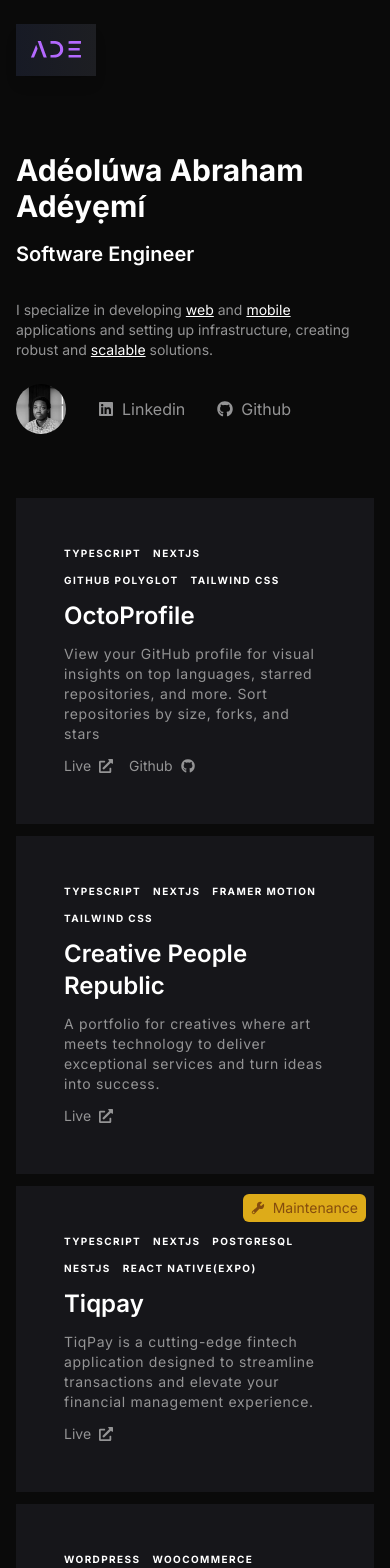
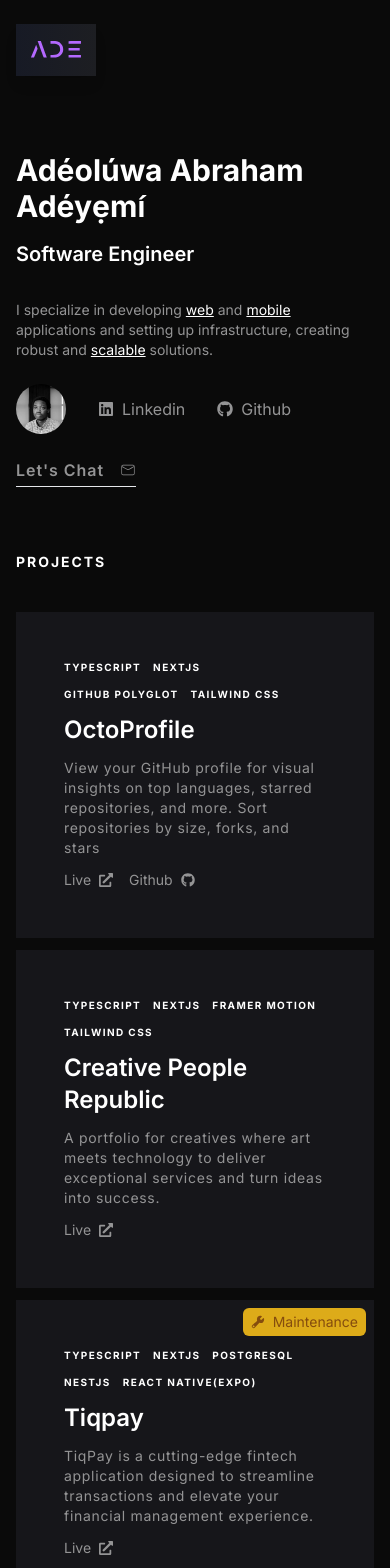
Before and after one commit to Shurrd/adeoluwa.dev, a Next.js app: page / in a window 390 px wide. Shown: the top 1568 px of the page. Built offline with nearby package versions, Linux system fonts and the light colour scheme.

Commit message:
fix: fixed responsiveness and ux issue

```diff
--- a/app/components/Contact.tsx
+++ /dev/null
@@ -1,7 +0,0 @@
-import React from 'react';
-
-const Contact = () => {
-  return <div>Contact</div>;
-};
-
-export default Contact;
--- a/app/components/Hero.tsx
+++ b/app/components/Hero.tsx
@@ -1,6 +1,8 @@
 import React from 'react';
 import Menu from './Menu';
 import Socials from './Socials';
+import Link from 'next/link';
+import { CiMail } from 'react-icons/ci';
 
 const Hero = () => {
   return (
@@ -22,6 +24,14 @@ const Hero = () => {
         <Menu />
       </div>
       <Socials />
+      <Link
+        href={'https://calendly.com/engraaadeyemi/30min?month=2024-07'}
+        className='tracking-[0.06em] font-semibold text-[#949495] border-b w-max pb-1 flex items-center gap-4 lg:hidden'
+        target='_blank'
+      >
+        <p>Let's Chat</p>
+        <CiMail />
+      </Link>
     </div>
   );
 };
--- a/app/components/Projects.tsx
+++ b/app/components/Projects.tsx
@@ -7,21 +7,25 @@ import { IoBuild } from 'react-icons/io5';
 import Link from 'next/link';
 
 const Projects: React.FC = () => {
-  const projectsRef: MutableRefObject<HTMLDivElement | null> = useRef(null);
-
   return (
-    <div
-      className='flex flex-col gap-3 group text-white'
-      id='projects'
-      // ref={projectsRef}
-    >
+    <>
+      <p className='text-white text-[14px] tracking-[0.14em] uppercase font-bold lg:hidden'>
+        Projects
+      </p>
+      <div className='flex flex-col gap-3 group text-white' id='projects'>
         {projects.map((project) => {
-        const { id, name, description, skills, isMaintaining, urls }: Project =
-          project;
+          const {
+            id,
+            name,
+            description,
+            skills,
+            isMaintaining,
+            urls,
+          }: Project = project;
           return (
             <div
               key={id}
-            className='project-card bg-[#16161a] flex flex-col gap-3 p-12 relative transition-all duration-300 group-hover:blur-[2px] hover:!blur-none hover:scale-[1.08]'
+              className='project-card bg-[#16161a] flex flex-col gap-3 p-12 relative md:transition-all md:duration-300 md:group-hover:blur-[2px] md:hover:!blur-none md:hover:scale-[1.08]'
             >
               <div className='flex flex-row flex-wrap items-center gap-3'>
                 {skills.map((skill) => {
@@ -66,6 +70,7 @@ const Projects: React.FC = () => {
           );
         })}
       </div>
+    </>
   );
 };
 
--- a/app/components/Resume.tsx
+++ b/app/components/Resume.tsx
@@ -4,6 +4,10 @@ import { Descriptions, Experiences, Technologies } from '@/types';
 
 const Resume = () => {
   return (
+    <>
+      <p className='text-white text-[14px] tracking-[0.14em] uppercase font-bold lg:hidden'>
+        Resume
+      </p>
       <div
         className='flex flex-col gap-6 bg-[#16161a] p-12 text-white'
         id='resume'
@@ -64,6 +68,7 @@ const Resume = () => {
           </div>
         </div>
       </div>
+    </>
   );
 };
 
```
Lines whose indentation alone changed are shown as unchanged.
